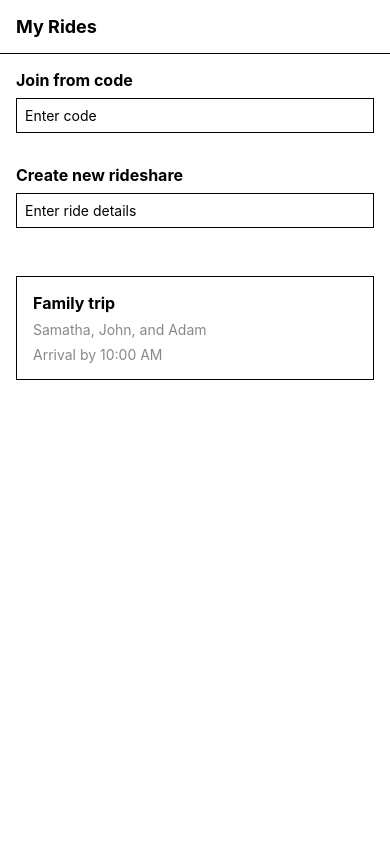
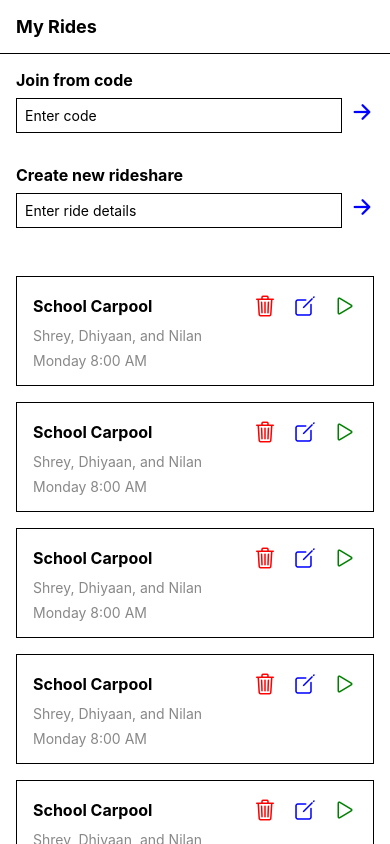
Before and after one commit to shreybirmiwal/ride-share-3, a React Native app: screen / in a window 390 px wide. Built offline with nearby package versions, Linux system fonts and the light colour scheme.

Commit message:
working front end for myRideshares

```diff
--- a/App.js
+++ b/App.js
@@ -2,7 +2,7 @@ import React, { useEffect, useState } from 'react';
 import Auth_nav from './navigation/Auth_nav';
 import App_nav from './navigation/App_nav';
 import { getAuth, onAuthStateChanged } from "firebase/auth";
-import Component from './screens/Component';
+import MyRideShares from './screens/MyRideShares';
 const App = () => {
   // const [user, setUser] = useState(null);
   // const auth = getAuth();
@@ -22,7 +22,7 @@ const App = () => {
   // );
 
   return(
-    <Component/>
+    <MyRideShares/>
 
   );
 };
--- /dev/null
+++ b/components/RideCard.js
@@ -0,0 +1,30 @@
+import React from 'react';
+import { View, Text, TouchableOpacity } from 'react-native';
+import { Ionicons } from '@expo/vector-icons';
+
+export default function RideCard({ Name, People, Time, onDelete, onEdit, onStart }) {
+  return (
+    <View style={{ marginBottom: 16, borderWidth: 1, padding: 16 }}>
+      <View style={{ flexDirection: 'row', justifyContent: 'space-between', alignItems: 'center' }}>
+        <Text style={{ fontSize: 16, fontWeight: 'bold' }}>{Name}</Text>
+
+        <View style={{ flexDirection: 'row', alignItems: 'center' }}>
+          <TouchableOpacity onPress={onDelete} style={{ alignItems: 'center', marginRight: 16 }}>
+            <Ionicons name="trash-outline" size={24} color="red" />
+          </TouchableOpacity>
+
+          <TouchableOpacity onPress={onEdit} style={{ alignItems: 'center', marginRight: 16 }}>
+            <Ionicons name="create-outline" size={24} color="blue" />
+          </TouchableOpacity>
+
+          <TouchableOpacity onPress={onStart} style={{ alignItems: 'center' }}>
+            <Ionicons name="play-outline" size={24} color="green" />
+          </TouchableOpacity>
+        </View>
+      </View>
+
+      <Text style={{ fontSize: 14, color: '#888', marginTop: 8 }}>{People}</Text>
+      <Text style={{ fontSize: 14, color: '#888', marginTop: 8 }}>{Time}</Text>
+    </View>
+  );
+}
--- a/screens/Component.js
+++ /dev/null
@@ -1,40 +0,0 @@
-import React from 'react';
-import { View, Text, TextInput, ScrollView } from 'react-native';
-
-export default function Component() {
-  return (
-    <View style={{ flex: 1 }}>
-      <View style={{ flexDirection: 'row', justifyContent: 'space-between', padding: 16, borderBottomWidth: 1 }}>
-        <Text style={{ fontSize: 18, fontWeight: 'bold' }}>My Rides</Text>
-      </View>
-
-        <View style={{ marginBottom: 16, padding: 16 }}>
-          <Text style={{ fontSize: 16, fontWeight: 'bold' }}>Join from code</Text>
-          <TextInput style={{ borderWidth: 1, padding: 8,  marginTop: 8 }} placeholder="Enter code" />
-        </View>
-        <View style={{ marginBottom: 16, padding: 16, paddingTop: 0}}>
-          <Text style={{ fontSize: 16, fontWeight: 'bold' }}>Create new rideshare</Text>
-          <TextInput style={{ borderWidth: 1, padding: 8,  marginTop: 8 }} placeholder="Enter ride details" />
-        </View>
-
-
-        <ScrollView style={{ padding: 16 }}>
-
-
-          <View style={{ marginBottom: 16,  borderWidth: 1, padding: 16 }}>
-            <Text style={{ fontSize: 16, fontWeight: 'bold' }}>Family trip</Text>
-            <Text style={{ fontSize: 14, color: '#888', marginTop: 8 }}>
-              Samatha, John, and Adam
-            </Text>
-            <Text style={{ fontSize: 14, color: '#888', marginTop: 8 }}>
-              Arrival by 10:00 AM
-            </Text>
-          </View>
-
-
-      </ScrollView>
-
-
-    </View>
-  );
-}
--- /dev/null
+++ b/screens/MyRideShares.js
@@ -0,0 +1,45 @@
+import React from 'react';
+import { View, Text, TextInput, ScrollView, TouchableOpacity } from 'react-native';
+import { Ionicons } from '@expo/vector-icons';
+import RideCard from '../components/RideCard';
+
+export default function MyRideShares() {
+  return (
+    <View style={{ flex: 1 }}>
+      <View style={{ flexDirection: 'row', justifyContent: 'space-between', padding: 16, borderBottomWidth: 1 }}>
+        <Text style={{ fontSize: 18, fontWeight: 'bold' }}>My Rides</Text>
+      </View>
+
+      <View style={{ marginBottom: 16, padding: 16 }}>
+      <Text style={{ fontSize: 16, fontWeight: 'bold' }}>Join from code</Text>
+        <View style={{ flexDirection: 'row', justifyContent: 'space-between', alignItems: 'center' }}>
+          <TextInput style={{ borderWidth: 1, padding: 8, marginTop: 8, flex: 1 }} placeholder="Enter code" />
+          <TouchableOpacity style={{ marginLeft: 8 }}>
+            <Ionicons name="arrow-forward-outline" size={24} color="blue" />
+          </TouchableOpacity>
+        </View>
+      </View>
+
+      <View style={{ marginBottom: 16, padding: 16, paddingTop: 0 }}>
+        <Text style={{ fontSize: 16, fontWeight: 'bold' }}>Create new rideshare</Text>
+        <View style={{ flexDirection: 'row', justifyContent: 'space-between', alignItems: 'center' }}>
+          <TextInput style={{ borderWidth: 1, padding: 8, marginTop: 8, flex: 1 }} placeholder="Enter ride details" />
+          <TouchableOpacity style={{ marginLeft: 8 }}>
+            <Ionicons name="arrow-forward-outline" size={24} color="blue" />
+          </TouchableOpacity>
+        </View>
+      </View>
+
+      <ScrollView style={{ padding: 16 }}>
+        <RideCard Name={"School Carpool"} People={"Shrey, Dhiyaan, and Nilan"} Time={"Monday 8:00 AM"} />
+        <RideCard Name={"School Carpool"} People={"Shrey, Dhiyaan, and Nilan"} Time={"Monday 8:00 AM"} />
+        <RideCard Name={"School Carpool"} People={"Shrey, Dhiyaan, and Nilan"} Time={"Monday 8:00 AM"} />
+        <RideCard Name={"School Carpool"} People={"Shrey, Dhiyaan, and Nilan"} Time={"Monday 8:00 AM"} />
+        <RideCard Name={"School Carpool"} People={"Shrey, Dhiyaan, and Nilan"} Time={"Monday 8:00 AM"} />
+        <RideCard Name={"School Carpool"} People={"Shrey, Dhiyaan, and Nilan"} Time={"Monday 8:00 AM"} />
+        <RideCard Name={"School Carpool"} People={"Shrey, Dhiyaan, and Nilan"} Time={"Monday 8:00 AM"} />
+        <RideCard Name={"School Carpool"} People={"Shrey, Dhiyaan, and Nilan"} Time={"Monday 8:00 AM"} />
+      </ScrollView>
+    </View>
+  );
+}
```
